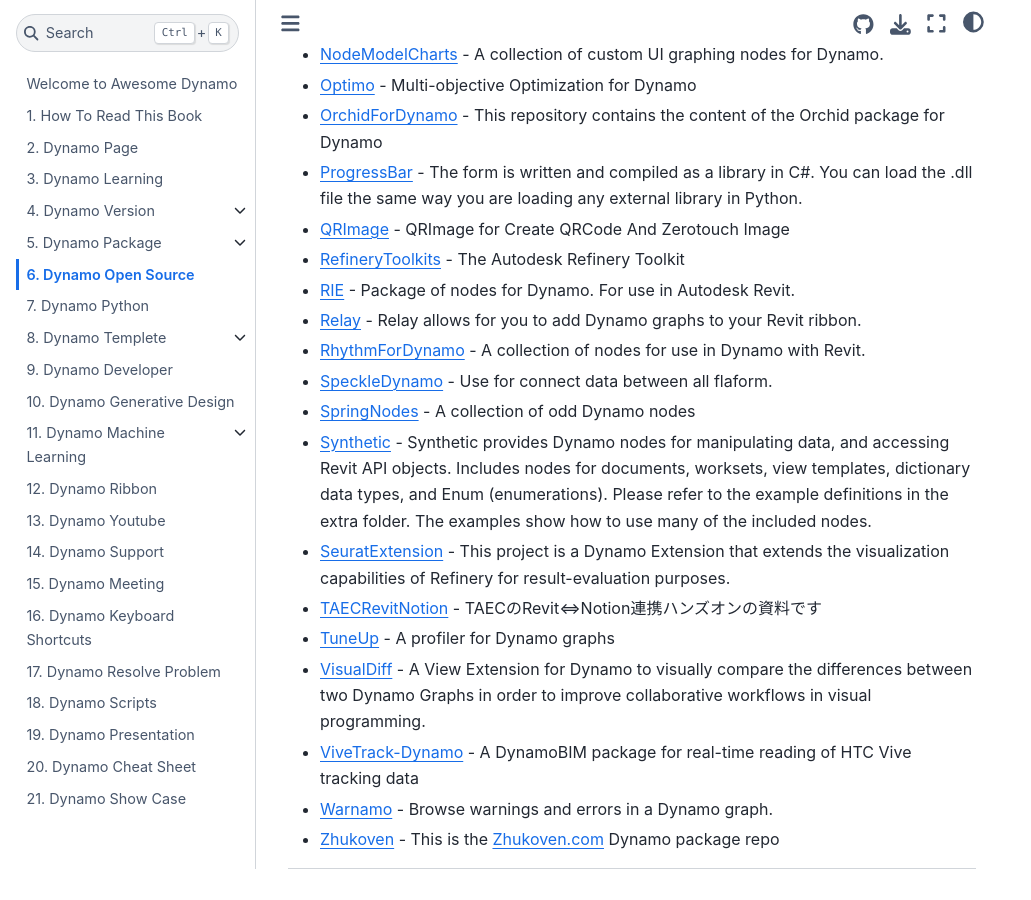
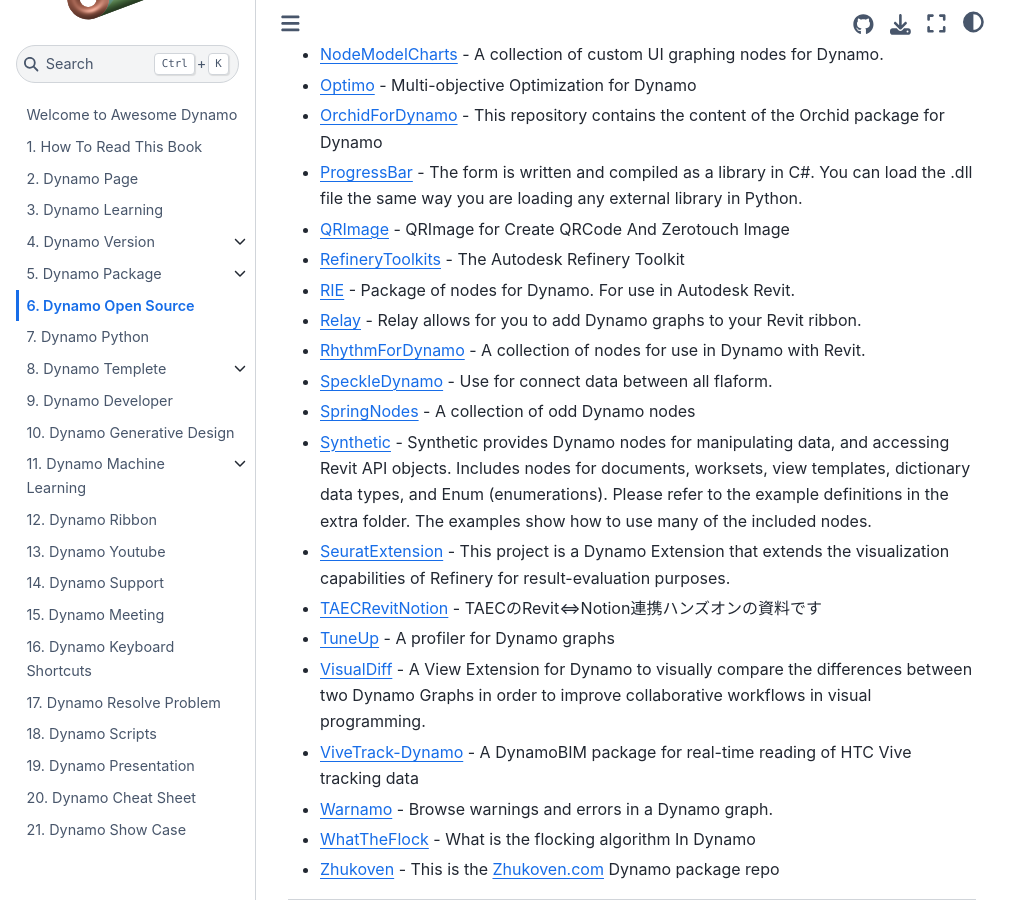
Before and after one commit to chuongmep/Awesome-Dynamo, a Jupyter Book: the page built from DynamoOpenSource/dynopensource.md, in a window 1280 px wide and 900 px high, scrolled down 3140 px. Shown: the whole window, without its empty margins (0-1031 px from the left). Built offline with Jupyter Book 1.0.4 settings and Sphinx 7.4.7 and the Sphinx Book theme 1.1.4, drawn with Linux system fonts in a browser that asks for light colours; comment, search, counter and statistics services are not loaded; before the commit the page ends 4009 px from its top, so only the background shows below that.

Commit message:
add WhatTheFlock

````diff
--- a/DynamoOpenSource/dynopensource.md
+++ b/DynamoOpenSource/dynopensource.md
@@ -173,6 +173,8 @@
 
 - [Warnamo](https://github.com/KeanW/Warnamo) - Browse warnings and errors in a Dynamo graph.
 
+- [WhatTheFlock](https://github.com/LongNguyenP/WhatTheFlock) - What is the flocking algorithm In Dynamo
+
 - [Zhukoven](https://github.com/zhukoven/DynamoZhukoven) - This is the Zhukoven.com Dynamo package repo
 
 ```{raw} html
````
